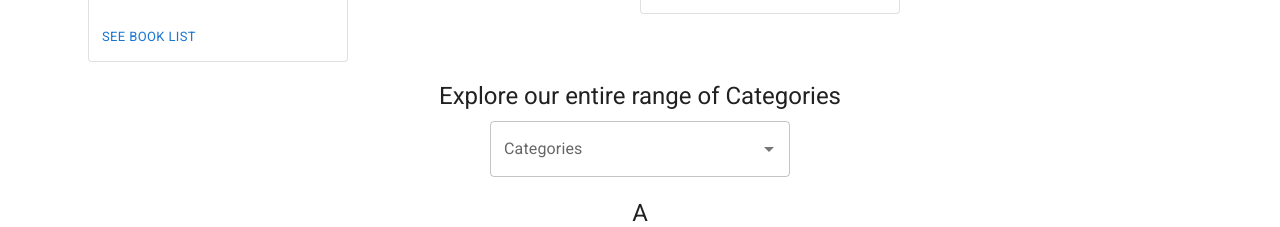
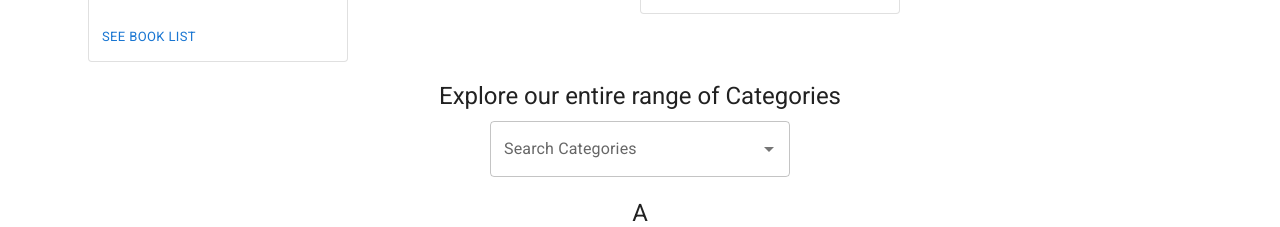
Before and after one commit to pmallige-dev/React-Books-Explorer, a React (Create React App) app: page / in a window 1280 px wide. Shown: the part 1480-1707 px from the top of the page. Built offline with nearby package versions, Linux system fonts and the light colour scheme; a web font is replaced by a local one.

Commit message:
Resizing Loading skeleton and category search

```diff
--- a/src/components/categorySearchAndAutoComplete/CategorySearchAndAutoComplete.component.jsx
+++ b/src/components/categorySearchAndAutoComplete/CategorySearchAndAutoComplete.component.jsx
@@ -34,7 +34,7 @@ const CategorySearchAndAutoComplete = () => {
                     (params) =>
                         <TextField
                             {...params}
-                            label="Categories"
+                            label="Search Categories"
                         />
                 }
             />
--- a/src/components/loadingSkeleton/LoadingSkeleton.component.jsx
+++ b/src/components/loadingSkeleton/LoadingSkeleton.component.jsx
@@ -82,7 +82,7 @@ const LoadingSkeleton = () => {
                             <Hidden smUp>
                                 <Card>
                                     <CardContent>
-                                        <Skeleton variant="rectangular" width={250} height={250} />
+                                        <Skeleton variant="rectangular" width={260} height={250} />
                                         <Skeleton variant="text" />
                                         <Skeleton variant="text" />
                                         <div style={{
@@ -91,7 +91,7 @@ const LoadingSkeleton = () => {
                                         }}>
                                             <Skeleton variant="text" />
                                         </div>
-                                        <Skeleton variant="rectangular" width={250} height={30} />
+                                        <Skeleton variant="rectangular" width={260} height={30} />
                                     </CardContent>
                                 </Card>
                             </Hidden>
```
